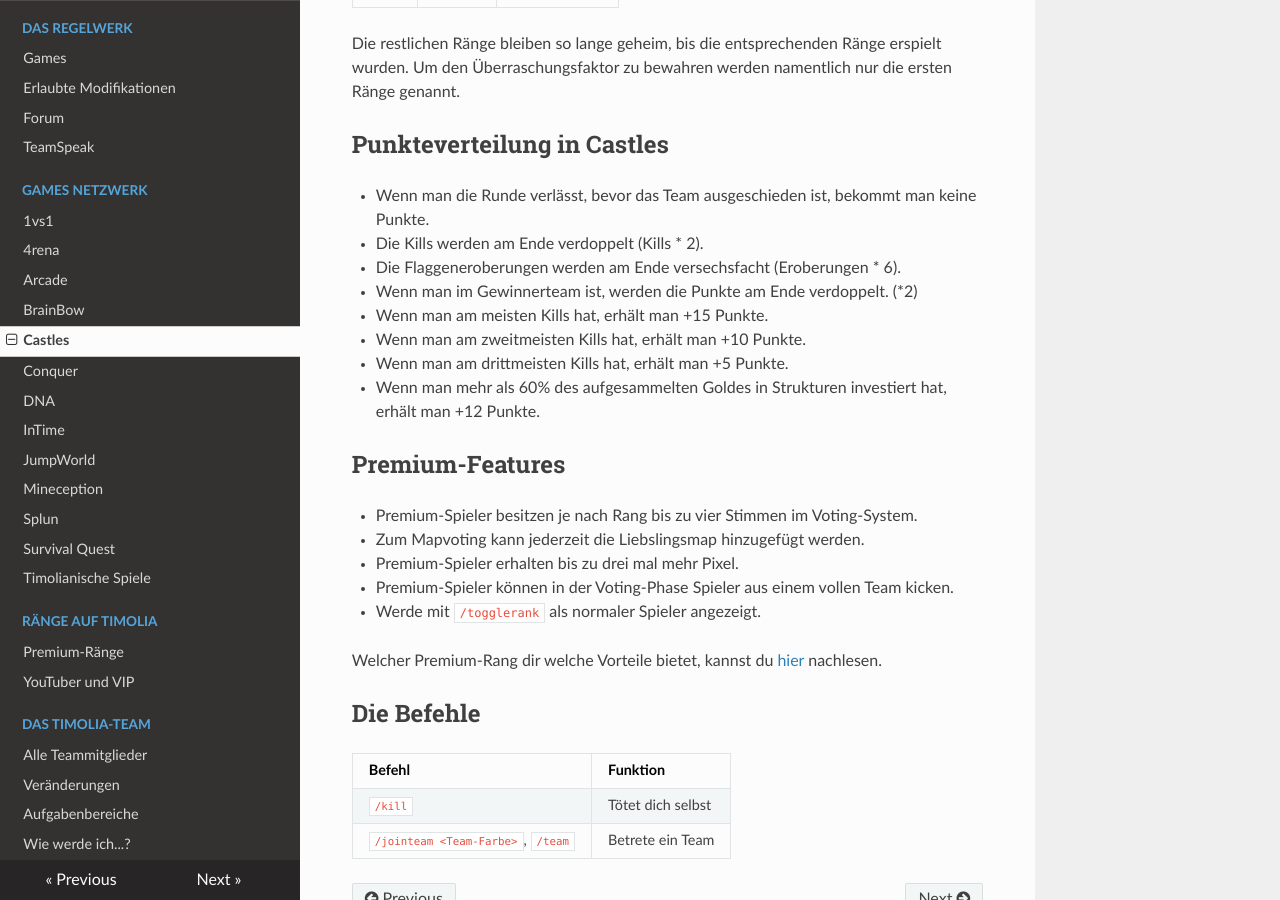
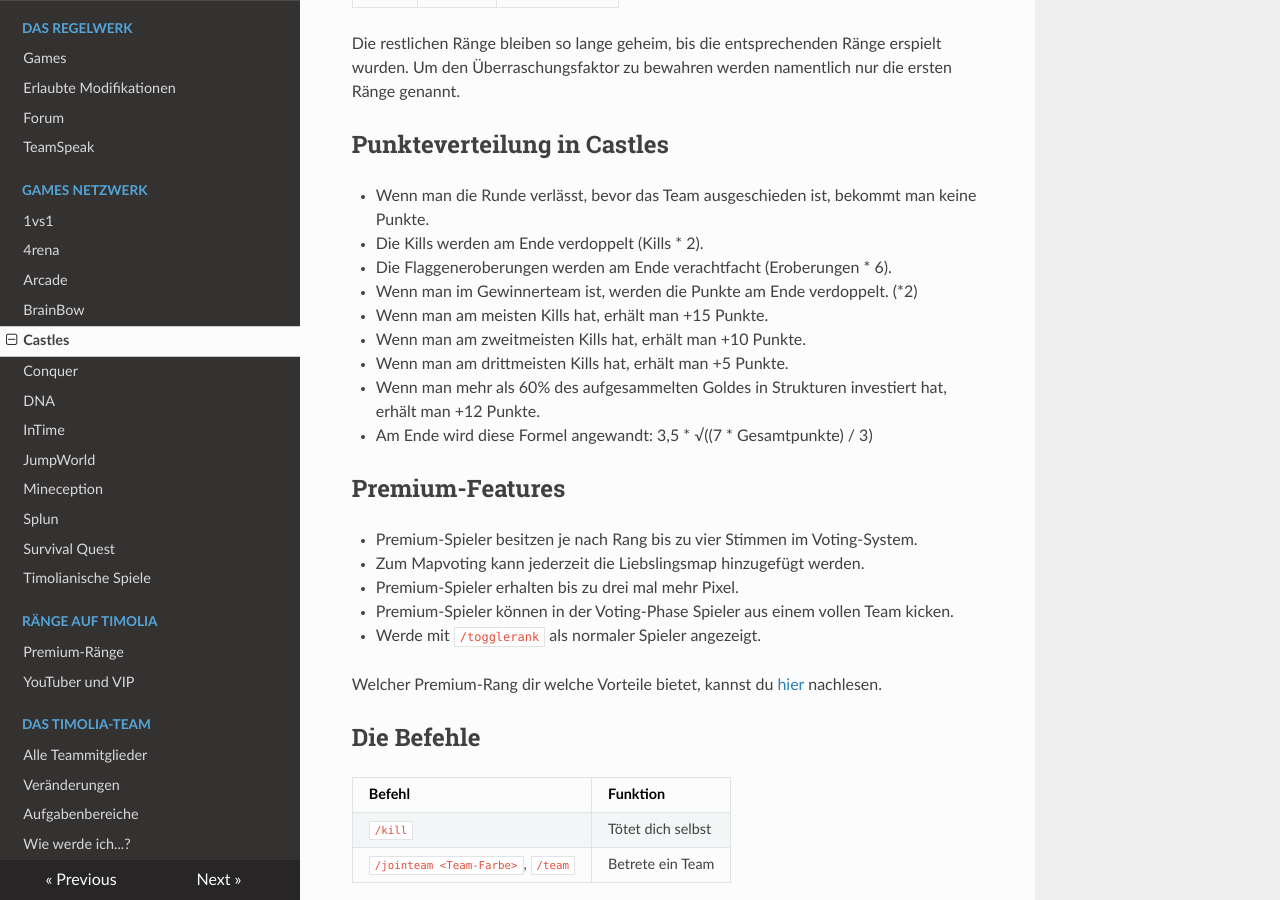
Before and after one commit to TimoliaDE/HowTo, an MkDocs documentation site: the page built from docs/games/castles.md, in a window 1280 px wide and 900 px high, scrolled down 1432 px. Built offline with MkDocs 1.6.1, drawn with Linux system fonts in a browser that asks for light colours; nearby versions of some CDN libraries; old or Windows-style settings are respelled for this version of MkDocs.

Commit message:
Update castles.md

```diff
--- a/docs/games/castles.md
+++ b/docs/games/castles.md
@@ -38,12 +38,13 @@ Die restlichen Ränge bleiben so lange geheim, bis die entsprechenden Ränge ers
 ## Punkteverteilung in Castles
 - Wenn man die Runde verlässt, bevor das Team ausgeschieden ist, bekommt man keine Punkte.
 - Die Kills werden am Ende verdoppelt (Kills * 2).
-- Die Flaggeneroberungen werden am Ende versechsfacht (Eroberungen * 6).
+- Die Flaggeneroberungen werden am Ende verachtfacht (Eroberungen * 6).
 - Wenn man im Gewinnerteam ist, werden die Punkte am Ende verdoppelt. (*2)
 - Wenn man am meisten Kills hat, erhält man +15 Punkte.
 - Wenn man am zweitmeisten Kills hat, erhält man +10 Punkte.
 - Wenn man am drittmeisten Kills hat, erhält man +5 Punkte.
 - Wenn man mehr als 60% des aufgesammelten Goldes in Strukturen investiert hat, erhält man +12 Punkte.
+- Am Ende wird diese Formel angewandt: 3,5 * &radic;((7 * Gesamtpunkte) / 3)
 
 ## Premium-Features
 - Premium-Spieler besitzen je nach Rang bis zu vier Stimmen im Voting-System.
```
